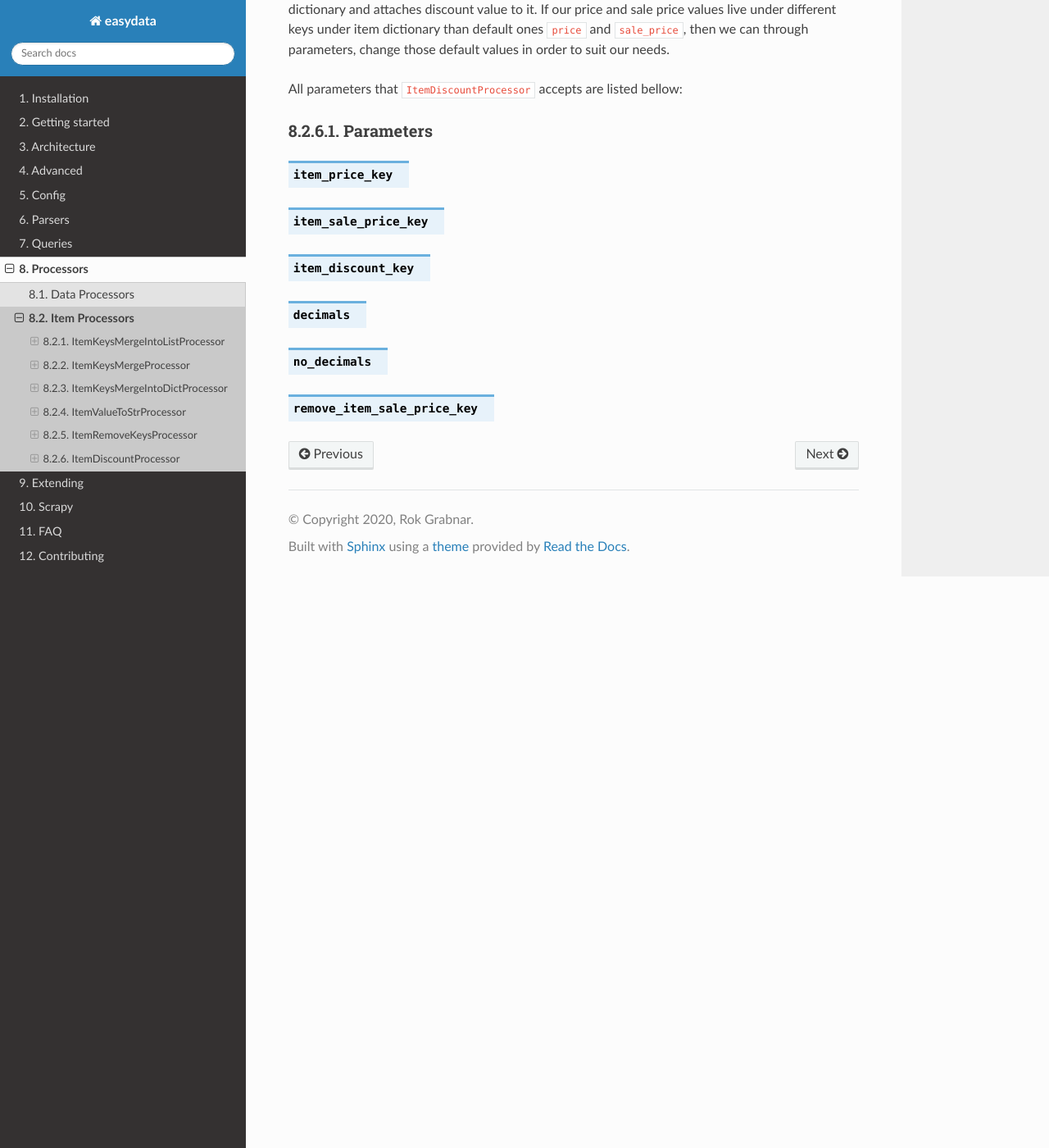
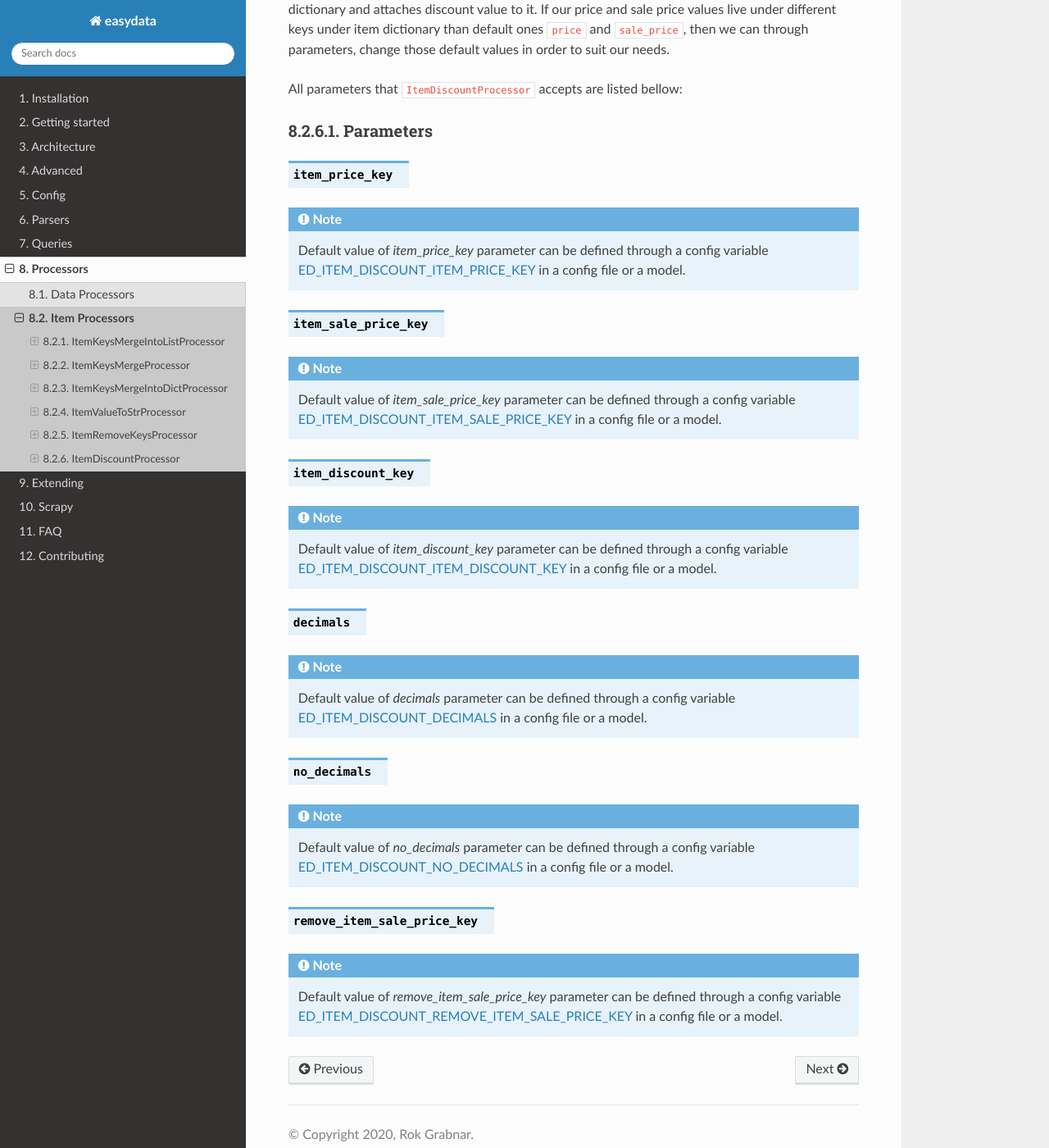
Before and after one commit to easydatapy/easydata, a Sphinx documentation site: the page built from docs/processors/item.rst, in a window 1280 px wide and 1400 px high, scrolled down 2581 px. Shown: the whole window at 82% size. Built offline with Sphinx 7.4.7 and the Read the Docs theme 2.0.0, drawn with Linux system fonts in a browser that asks for light colours.

Commit message:
add links to global config variables

```diff
--- a/docs/parsers/description.rst
+++ b/docs/parsers/description.rst
@@ -137,6 +137,11 @@ text belongs to so that sentences are split properly around abbreviations.
 
 Please note that currently only ``en`` and ``es`` language parameter values
 are supported. *Support for more is under way*
+
+.. note::
+
+    Default value of *language* parameter can be defined through a config variable
+    :ref:`config-ed-language` in a config file or a model.
 
 .. option:: allow
 
--- a/docs/parsers/price.rst
+++ b/docs/parsers/price.rst
@@ -69,6 +69,11 @@ We can completely disable number rounding to decimals by settings
     >>> parsers.PriceFloat(decimals=None).parse(test_text)
     999.91264
 
+.. note::
+
+    Default value of *decimals* parameter can be defined through a config variable
+    :ref:`config-ed-price-decimals` in a config file or a model.
+
 
 PriceInt
 ========
--- a/docs/processors/item.rst
+++ b/docs/processors/item.rst
@@ -113,12 +113,42 @@ Parameters
 
 .. option:: item_price_key
 
+.. note::
+
+    Default value of *item_price_key* parameter can be defined through a config variable
+    :ref:`config-ed-item-discount-item-price-key` in a config file or a model.
+
 .. option:: item_sale_price_key
+
+.. note::
+
+    Default value of *item_sale_price_key* parameter can be defined through a config variable
+    :ref:`config-ed-item-discount-item-sale-price-key` in a config file or a model.
 
 .. option:: item_discount_key
 
+.. note::
+
+    Default value of *item_discount_key* parameter can be defined through a config variable
+    :ref:`config-ed-item-discount-item-discount-key` in a config file or a model.
+
 .. option:: decimals
+
+.. note::
+
+    Default value of *decimals* parameter can be defined through a config variable
+    :ref:`config-ed-item-discount-decimals` in a config file or a model.
 
 .. option:: no_decimals
 
+.. note::
+
+    Default value of *no_decimals* parameter can be defined through a config variable
+    :ref:`config-ed-item-discount-no-decimals` in a config file or a model.
+
 .. option:: remove_item_sale_price_key
+
+.. note::
+
+    Default value of *remove_item_sale_price_key* parameter can be defined through a config
+    variable :ref:`config-ed-item-discount-rm-item-sale-price-key` in a config file or a model.
```
Also changed, not shown: docs/parsers/time.rst (+15 -0 lines), docs/parsers/url.rst (+11 -0 lines).
